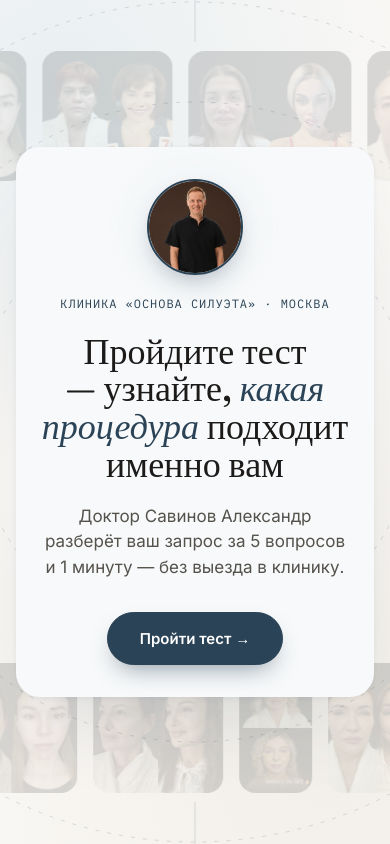
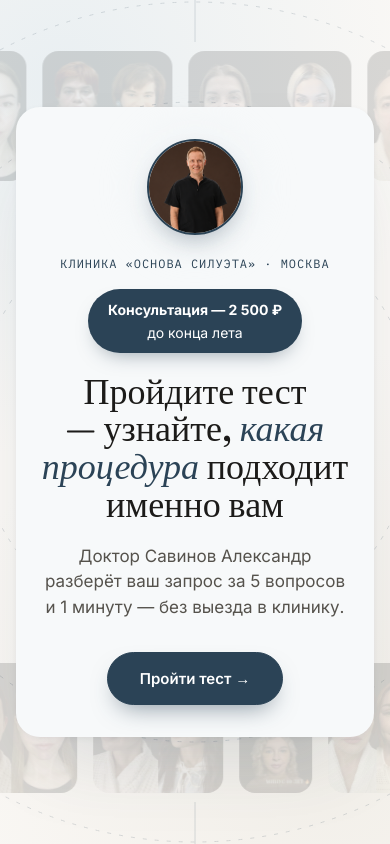
Before and after one commit to grishaglukhov-cell/moy-sait, a website: page quiz-savinov/index.html in a window 390 px wide. Drawn offline with Linux system fonts and the light colour scheme.

Commit message:
feat: оффер на обложке — консультация 2500 руб. до конца лета
Navy-бейдж между брендом клиники и заголовком. На мобильном цена
и срок акции переносятся в отдельные строки без разрыва слов.

```diff
--- a/quiz-savinov/index.html
+++ b/quiz-savinov/index.html
@@ -64,6 +64,34 @@
         text-transform: uppercase;
         font-size: 12px;
         color: var(--accent);
+      }
+
+      .promo-badge {
+        display: inline-flex;
+        align-items: center;
+        gap: 10px;
+        margin: 16px 0 0;
+        padding: 10px 18px;
+        border-radius: 100px;
+        background: var(--accent);
+        color: #fff;
+        font-size: 14px;
+        box-shadow: 0 10px 20px -10px rgba(43, 67, 86, 0.5);
+      }
+
+      .promo-badge-price {
+        font-weight: 700;
+        white-space: nowrap;
+      }
+
+      .promo-badge-note {
+        white-space: nowrap;
+      }
+
+      .promo-badge-divider {
+        width: 1px;
+        height: 14px;
+        background: rgba(255, 255, 255, 0.35);
       }
 
       .screen {
@@ -441,6 +469,14 @@
         .case-marquee-row img {
           height: 130px;
         }
+        .promo-badge {
+          flex-direction: column;
+          gap: 2px;
+          padding: 10px 20px;
+        }
+        .promo-badge-divider {
+          display: none;
+        }
       }
     </style>
   </head>
@@ -561,6 +597,11 @@
           />
         </div>
         <p class="eyebrow">Клиника «Основа силуэта» · Москва</p>
+        <div class="promo-badge">
+          <span class="promo-badge-price">Консультация — 2 500 ₽</span>
+          <span class="promo-badge-divider"></span>
+          <span class="promo-badge-note">до конца лета</span>
+        </div>
         <h1 style="font-size: clamp(36px, 6vw, 64px); margin: 20px 0">
           Пройдите тест — узнайте,
           <em style="font-style: italic; color: var(--accent)"
```
